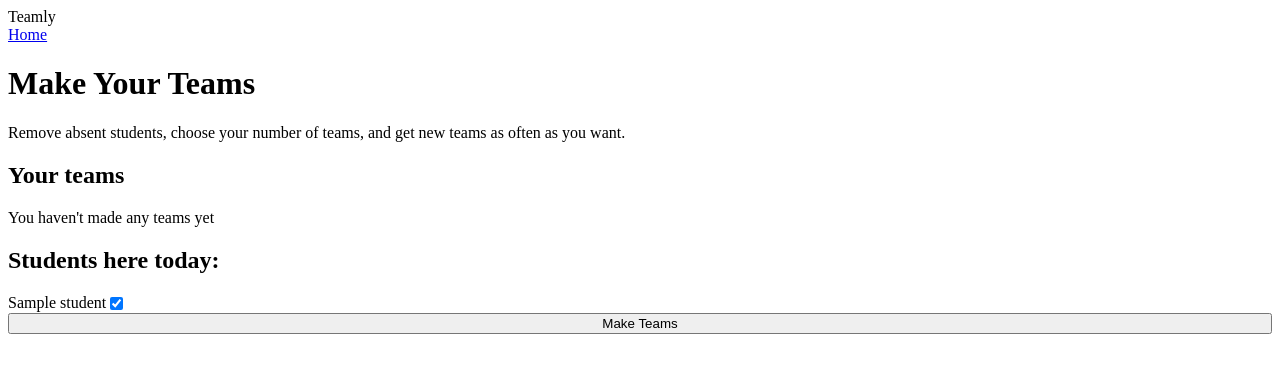
After one commit to markoco14/team-generator, a Python web app: template templates/make-teams.html in a window 1280 px wide. The commit adds this page. Shown: the top 373 px of the page. Run offline with Jinja, Linux system fonts and the light colour scheme; the template is opened without the code that fills it: most values are stand-ins (such as "Sample title", 1, 10 or a date in 2020).

Commit message:
make simple make-teams page

```diff
--- a/main.py
+++ b/main.py
@@ -1,9 +1,10 @@
 from fastapi import FastAPI
+from fastapi.staticfiles import StaticFiles
 
 from router import router as app_router
 
 app = FastAPI()
 
-# app.mount("/static", StaticFiles(directory="static"), name="static")
+app.mount("/static", StaticFiles(directory="static"), name="static")
 
 app.include_router(app_router)
--- /dev/null
+++ b/static/styles.css
@@ -0,0 +1,8 @@
+form {
+    display: flex;
+    flex-direction: column;
+
+    .input-group {
+        display: flex;
+    }
+}
--- a/templates/classes-show.html
+++ b/templates/classes-show.html
@@ -4,6 +4,7 @@
     <meta charset="UTF-8">
     <meta name="viewport" content="width=device-width, initial-scale=1.0">
     <title>Team Generator | Class {{request.path_params.get("class_id")}}</title>
+    <link rel="stylesheet" href="/static/styles.css" />
 </head>
 <body>
     {% include "_header.html" %}
@@ -13,11 +14,12 @@
     {% if students %}
     <ul>
         {% for student in students  %}
-            <li>{{student}}</li>
+            <li>{{student}}<button>Edit</button><button>Delete</button></li>
         {% endfor %}
     </ul>
     {% else %}
     <p>You don't have any students registered yet.</p>
     {% endif %}
+    <a href="/classes/{{request.path_params.get('class_id')}}/make-teams">Make teams</a>
 </body>
 </html>
--- a/templates/index.html
+++ b/templates/index.html
@@ -4,6 +4,7 @@
     <meta charset="UTF-8">
     <meta name="viewport" content="width=device-width, initial-scale=1.0">
     <title>Team Generator | Home</title>
+    <link rel="stylesheet" href="/static/styles.css" />
 </head>
 <body>
     {% include "_header.html" %}
--- /dev/null
+++ b/templates/make-teams.html
@@ -0,0 +1,33 @@
+<!DOCTYPE html>
+<html lang="en">
+<head>
+    <meta charset="UTF-8">
+    <meta name="viewport" content="width=device-width, initial-scale=1.0">
+    <title>Team Generator | Class {{request.path_params.get("class_id")}}</title>
+    <link rel="stylesheet" href="/static/styles.css" />
+</head>
+<body>
+    {% include "_header.html" %}
+    <h1>Make Your Teams</h1>
+    <p>Remove absent students, choose your number of teams, and get new teams as often as you want.</p>
+    <h2>Your teams</h2>
+    <div id="teams">
+        <p>You haven't made any teams yet</p>
+    </div>
+    <h2>Students here today:</h2>
+    {% if students %}
+    <form action="/classes/{{request.path_params.get('class_id')}}/make-teams" method="POST">
+        {% for student in students %}
+        <div class="input-group">
+            <label for="student-{{student[-1]}}">{{student}}</label>
+            <input id="student-{{student[-1]}}" name="students" type="checkbox" checked value="{{student}}">
+        </div>
+        {% endfor %}
+        <button type="submit">Make Teams</button>
+    </form>
+    {% else %}
+    <p>Oops. There are no students in this class.</p>
+    {% endif %}
+    {# <a href="/classes/{{request.path_params.get('class_id')}}/make-teams">Make teams</a> #}
+</body>
+</html>
```
Also changed, not shown: controller.py (+16 -0 lines), router.py (+5 -3 lines).
